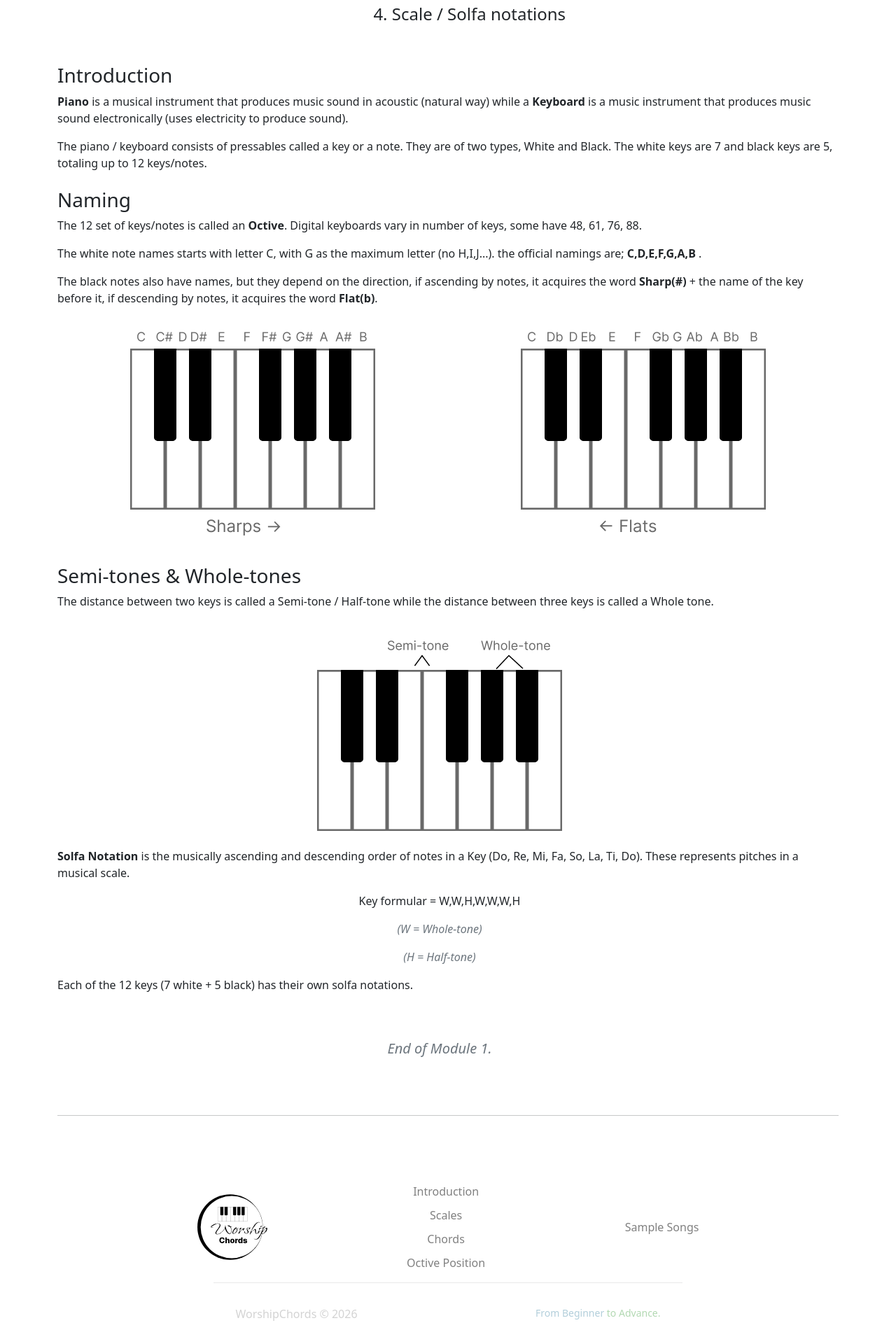
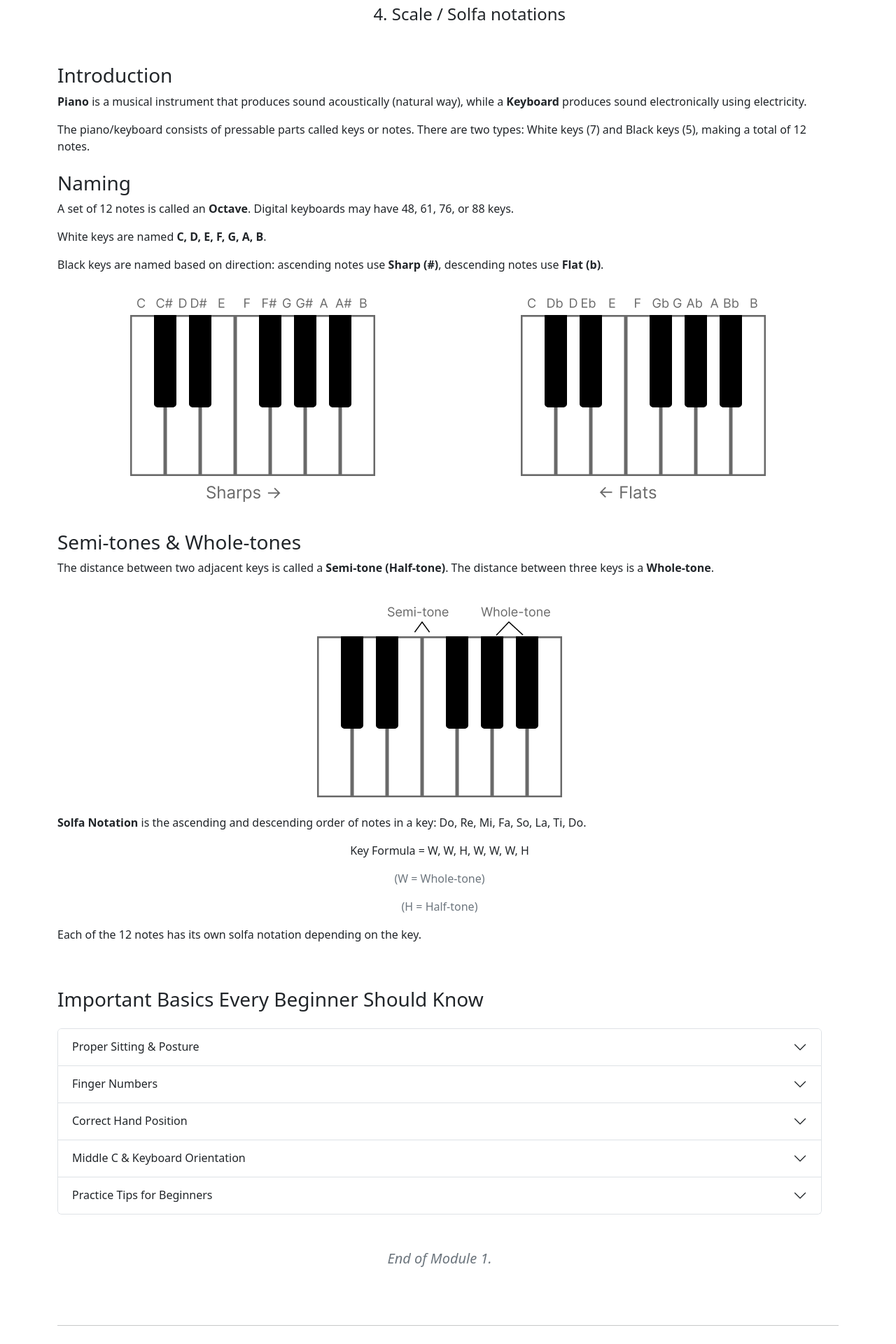
Before and after one commit to Willie-uk/Chords, a React (Vite) app: page /module1 in a window 1280 px wide. Shown: the part 360-2280 px from the top of the page at 70% size. Built offline with nearby package versions, Linux system fonts and the light colour scheme.

Commit message:
Acoordions

```diff
--- a/package.json
+++ b/package.json
@@ -14,6 +14,7 @@
     "framer-motion": "^12.23.12",
     "lucide-react": "^0.539.0",
     "react": "^19.1.1",
+    "react-bootstrap": "^2.10.10",
     "react-dom": "^19.1.1",
     "react-router-dom": "^7.8.0"
   },
--- a/src/components/Intro.tsx
+++ b/src/components/Intro.tsx
@@ -5,18 +5,21 @@ import KWM3 from "../assets/naming-3.png";
 import Footer from "../utils/Footer";
 import Navbar from "../utils/Nav";
 import Spacer from "../utils/Spacer";
+import Accordion from "react-bootstrap/Accordion";
 
 function Intro() {
   return (
     <>
       <Navbar />
       <Spacer />
+
       <div className="container my-5">
         <div className="row">
           <h3 className="main-title">Piano Lessons</h3>
           <h1 className="module-title">Module 1</h1>
+
           <div className="d-flex justify-content-center mt-4">
-            <h4 className="fw-bold">Content: </h4>
+            <h4 className="fw-bold">Content:</h4>
             <div className="ms-2">
               <h4>1. Introduction</h4>
               <h4>2. Naming</h4>
@@ -25,40 +28,41 @@ function Intro() {
             </div>
           </div>
         </div>
+
+        {/* INTRODUCTION */}
         <div className="row mt-5">
           <h3 id="intro">Introduction</h3>
           <p>
             <span className="fw-bold">Piano</span> is a musical instrument that
-            produces music sound in acoustic (natural way) while a{" "}
-            <span className="fw-bold">Keyboard</span> is a music instrument that
-            produces music sound electronically (uses electricity to produce
-            sound).
+            produces sound acoustically (natural way), while a{" "}
+            <span className="fw-bold">Keyboard</span> produces sound
+            electronically using electricity.
           </p>
           <p>
-            The piano / keyboard consists of pressables called a key or a note.
-            They are of two types, White and Black. The white keys are 7 and
-            black keys are 5, totaling up to 12 keys/notes.
+            The piano/keyboard consists of pressable parts called keys or notes.
+            There are two types: White keys (7) and Black keys (5), making a
+            total of 12 notes.
           </p>
         </div>
+
+        {/* NAMING */}
         <div className="row mt-2">
           <h3>Naming</h3>
           <p>
-            The 12 set of keys/notes is called an{" "}
-            <span className="fw-bold">Octive</span>. Digital keyboards vary in
-            number of keys, some have 48, 61, 76, 88.
+            A set of 12 notes is called an{" "}
+            <span className="fw-bold">Octave</span>. Digital keyboards may have
+            48, 61, 76, or 88 keys.
           </p>
           <p>
-            The white note names starts with letter C, with G as the maximum
-            letter (no H,I,J...). the official namings are;{" "}
-            <span className="fw-bold">C,D,E,F,G,A,B</span> .
+            White keys are named{" "}
+            <span className="fw-bold">C, D, E, F, G, A, B</span>.
           </p>
           <p>
-            The black notes also have names, but they depend on the direction,
-            if ascending by notes, it acquires the word{" "}
-            <span className="fw-bold">Sharp(#)</span> + the name of the key
-            before it, if descending by notes, it acquires the word{" "}
-            <span className="fw-bold">Flat(b)</span>.{" "}
+            Black keys are named based on direction: ascending notes use{" "}
+            <span className="fw-bold">Sharp (#)</span>, descending notes use{" "}
+            <span className="fw-bold">Flat (b)</span>.
           </p>
+
           <div className="d-flex flex-column flex-lg-row justify-content-around">
             <div className="d-flex justify-content-center">
               <img className="img-size my-3" src={KWM1} alt="Sharps" />
@@ -67,42 +71,101 @@ function Intro() {
               <img className="img-size my-3" src={KWM2} alt="Flats" />
             </div>
           </div>
+
+          {/* SEMI & WHOLE TONES */}
           <div className="row mt-4">
             <h3>Semi-tones & Whole-tones</h3>
             <p>
-              The distance between two keys is called a Semi-tone / Half-tone
-              while the distance between three keys is called a Whole tone.
+              The distance between two adjacent keys is called a{" "}
+              <span className="fw-bold">Semi-tone (Half-tone)</span>. The
+              distance between three keys is a{" "}
+              <span className="fw-bold">Whole-tone</span>.
             </p>
-            <div className="d-flex justify-content-around">
+
+            <div className="d-flex justify-content-center">
               <img className="img-size my-4" src={KWM3} alt="Semi-tones" />
             </div>
+
             <p>
-              <span className="fw-bold">Solfa Notation</span> is the musically
-              ascending and descending order of notes in a Key (Do, Re, Mi, Fa,
-              So, La, Ti, Do). These represents pitches in a musical scale.
+              <span className="fw-bold">Solfa Notation</span> is the ascending
+              and descending order of notes in a key: Do, Re, Mi, Fa, So, La,
+              Ti, Do.
             </p>
-            <p className="text-center">Key formular = W,W,H,W,W,W,H</p>
-            <div className="d-flex flex-column">
-              <p className="text-i text-center text-secondary">
-                (W = Whole-tone)
-              </p>
-              <p className="text-i text-center text-secondary">
-                (H = Half-tone)
-              </p>
+
+            <p className="text-center">Key Formula = W, W, H, W, W, W, H</p>
+
+            <div className="text-center text-secondary">
+              <p>(W = Whole-tone)</p>
+              <p>(H = Half-tone)</p>
             </div>
+
             <p>
-              Each of the 12 keys (7 white + 5 black) has their own solfa
-              notations.
+              Each of the 12 notes has its own solfa notation depending on the
+              key.
             </p>
           </div>
+
+          {/* ✅ ACCORDIONS (WORKING) */}
+          <div className="row mt-5">
+            <h3>Important Basics Every Beginner Should Know</h3>
+
+            <Accordion className="mt-3">
+              <Accordion.Item eventKey="0">
+                <Accordion.Header>Proper Sitting & Posture</Accordion.Header>
+                <Accordion.Body>
+                  Sit upright and relaxed. Your elbows should be slightly above
+                  the keys, shoulders relaxed, and feet flat on the floor.
+                </Accordion.Body>
+              </Accordion.Item>
+
+              <Accordion.Item eventKey="1">
+                <Accordion.Header>Finger Numbers</Accordion.Header>
+                <Accordion.Body>
+                  Fingers are numbered from 1 to 5.
+                  <br />
+                  Thumb = 1, Index = 2, Middle = 3, Ring = 4, Pinky = 5.
+                </Accordion.Body>
+              </Accordion.Item>
+
+              <Accordion.Item eventKey="2">
+                <Accordion.Header>Correct Hand Position</Accordion.Header>
+                <Accordion.Body>
+                  Keep your fingers curved naturally, as if holding a ball.
+                  Wrists should stay relaxed and level.
+                </Accordion.Body>
+              </Accordion.Item>
+
+              <Accordion.Item eventKey="3">
+                <Accordion.Header>
+                  Middle C & Keyboard Orientation
+                </Accordion.Header>
+                <Accordion.Body>
+                  Middle C is the central reference point on the keyboard. It
+                  helps beginners identify notes and navigate the piano easily.
+                </Accordion.Body>
+              </Accordion.Item>
+
+              <Accordion.Item eventKey="4">
+                <Accordion.Header>Practice Tips for Beginners</Accordion.Header>
+                <Accordion.Body>
+                  Practice slowly and consistently. Focus on accuracy before
+                  speed, use a metronome, and avoid rushing progress.
+                </Accordion.Body>
+              </Accordion.Item>
+            </Accordion>
+          </div>
+
+          {/* END */}
           <div className="row my-5">
             <p className="text-i text-center fs-5 text-secondary">
               End of Module 1.
             </p>
           </div>
         </div>
+
         <hr />
       </div>
+
       <Footer />
     </>
   );
--- a/src/components/Module3iii.tsx
+++ b/src/components/Module3iii.tsx
@@ -145,6 +145,16 @@ function Module3iii() {
             hand arpeggios with the chords of the same number on your right
             hand.
           </p>
+          <p>
+            For refference till this point, watch on video;{" "}
+            <a
+              href="https://www.youtube.com/live/IAJN_maTw5o"
+              target="_blank"
+              rel="noopener noreferrer"
+            >
+              Lesson 1: Beginner
+            </a>
+          </p>
         </div>
         <div className="row mt-2">
           <div className="d-flex justify-content-center align-items-center">
@@ -199,7 +209,6 @@ function Module3iii() {
             )}
           </div>
         </div>
-
         <p className="text-center text-secondary text-i my-5 fs-5">
           End of Module 3(iii).
         </p>
--- a/src/main.tsx
+++ b/src/main.tsx
@@ -3,9 +3,9 @@ import { createRoot } from "react-dom/client";
 import "./index.css";
 import App from "./App.tsx";
 import "bootstrap/dist/css/bootstrap.min.css";
-
+import "bootstrap/dist/js/bootstrap.bundle.min.js";
 createRoot(document.getElementById("root")!).render(
   <StrictMode>
     <App />
-  </StrictMode>
+  </StrictMode>,
 );
--- a/src/utils/Nav.tsx
+++ b/src/utils/Nav.tsx
@@ -40,6 +40,7 @@ function Navbar() {
         height: "70px",
         backgroundColor: "rgba(255, 255, 255, 0.2)",
         backdropFilter: "blur(10px)",
+        WebkitBackdropFilter: "blur(10px)",
         top: 0,
         left: 0,
         right: 0,
```
Also changed, not shown: src/components/Module2.tsx (+100 -20 lines), 1 other file (tests, documents, lock files or other folders).
